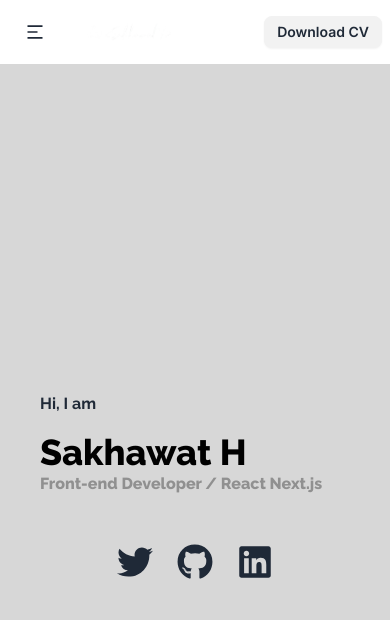
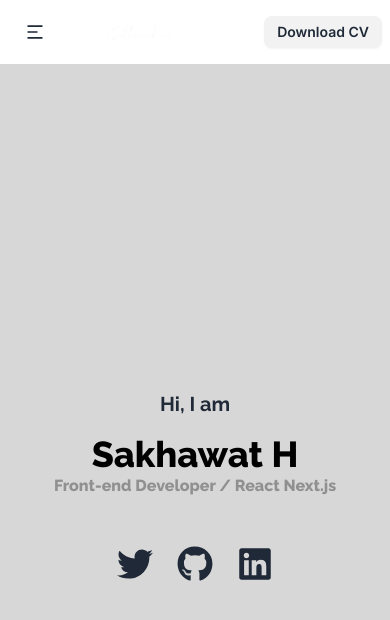
Before and after one commit to Sakhawat71/sakhawat, a Next.js app: page / in a window 390 px wide. Shown: the top 620 px of the page. Built offline with nearby package versions, Linux system fonts and the light colour scheme.

Commit message:
text align

```diff
--- a/src/components/Banner/Banner.jsx
+++ b/src/components/Banner/Banner.jsx
@@ -8,9 +8,9 @@ const Banner = () => {
     return (
         <div className="flex h-screen mx-auto justify-center overflow-hidden font-raleway lg:max-h-[90vh]">
 
-            <div className="lg:w-5/12 w-full bg-[#D7D7D7] flex flex-col  justify-center lg:items-start p-10 md:p-16 space-y-12 lg:pl-28 md:items-center md:text-center lg:text-start ">
+            <div className="lg:w-5/12 w-full bg-[#D7D7D7] flex flex-col  justify-center lg:items-start p-10 md:p-16 space-y-12 lg:pl-28 md:items-center text-center lg:text-start ">
                 <div>
-                    <h1 className="md:text-4xl font-bold mb-4">Hi, I am</h1>
+                    <h1 className="text-xl md:text-4xl font-bold mb-4">Hi, I am</h1>
                     <h2 className="text-4xl md:text-6xl font-extrabold text-black ">Sakhawat H</h2>
                     <p className="md:text-xl font-extrabold text-[#909090]">Front-end Developer / React Next.js</p>
                 </div>
@@ -40,7 +40,6 @@ const Banner = () => {
                         alt="Profile Image"
                         width={400}
                         height={400}
-                        // className=""
                     />
                 </div>
 
```
